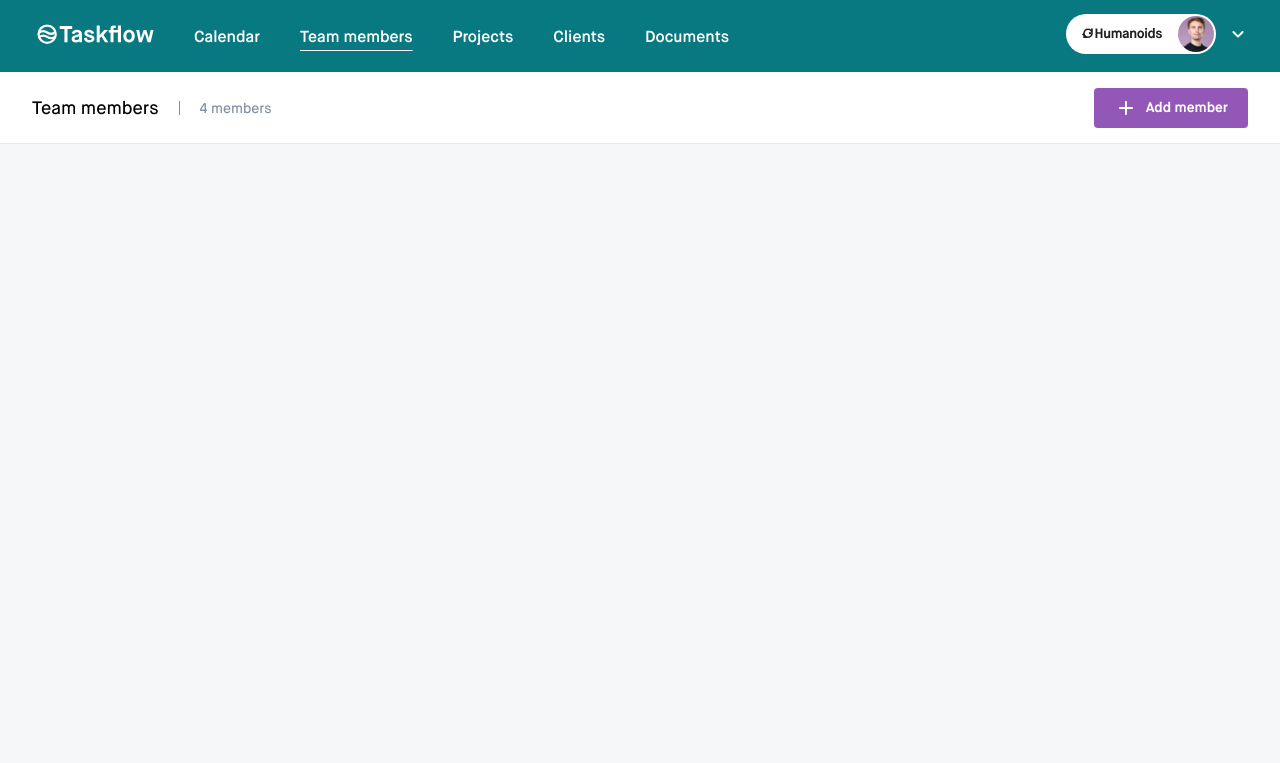
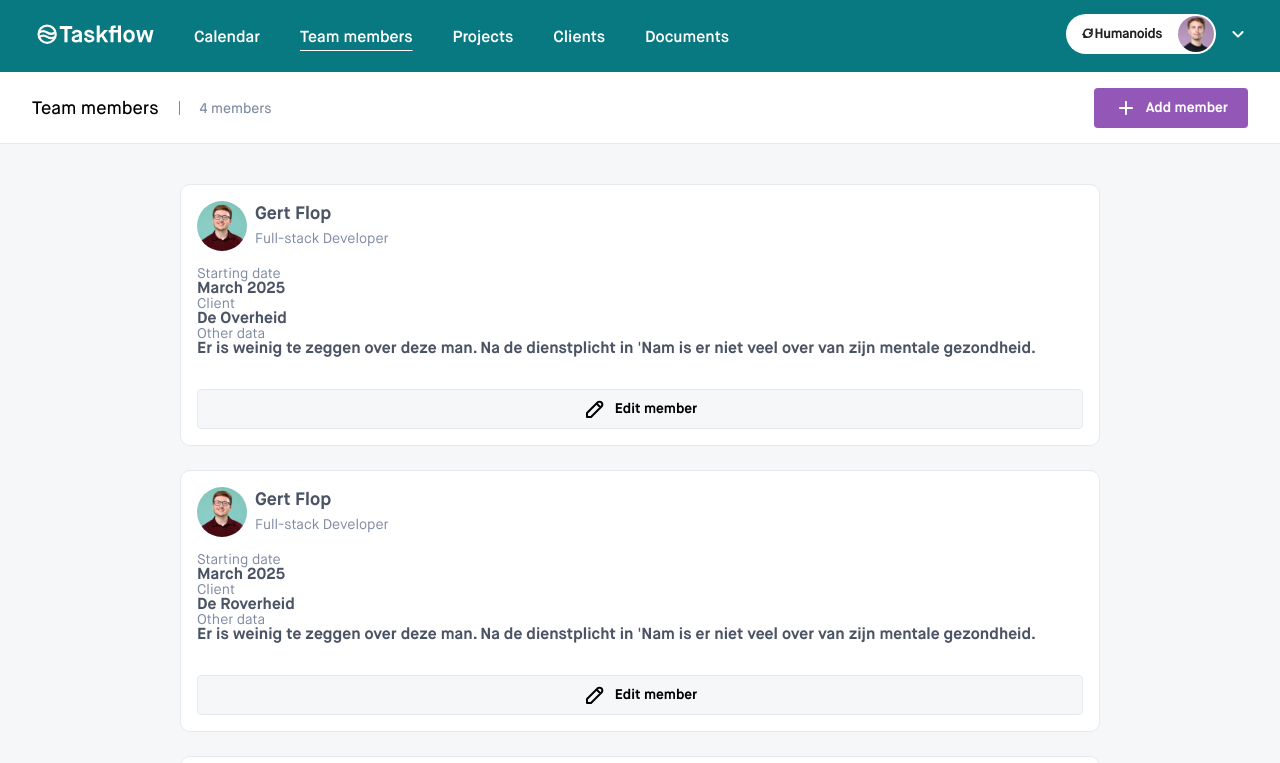
Before and after one commit to humanoidsbv/taskflow-jasper, a Next.js app: page /team-members in a window 1280 px wide. Shown: the top 763 px of the page. Built offline with nearby package versions, Linux system fonts and the light colour scheme; data requests are answered from the project's data file.

Commit message:
Add members back to page

```diff
--- a/src/app/team-members/page.tsx
+++ b/src/app/team-members/page.tsx
@@ -32,6 +32,7 @@ export default async function TeamMembersPage({
       >
         <></>
       </FiltersToolbar>
+      <MemberCards members={members} />
     </>
   );
 }
```
